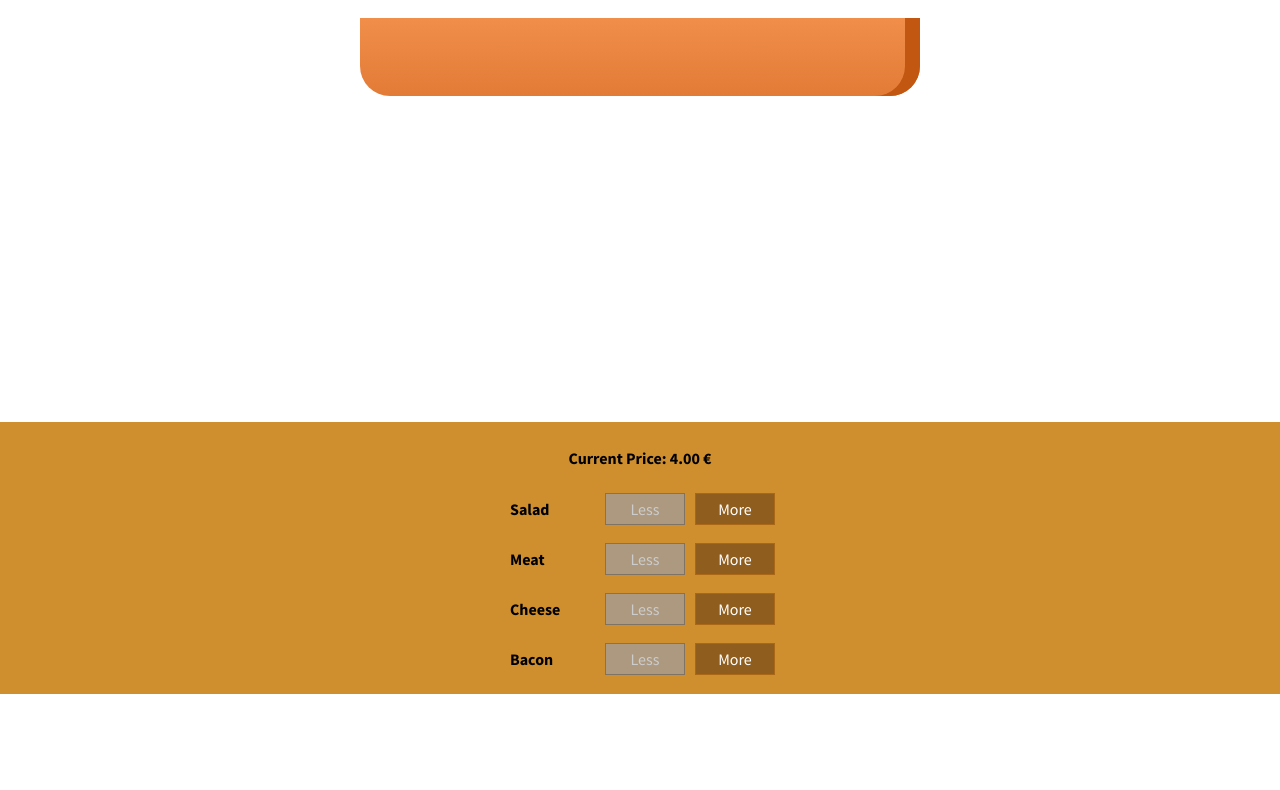
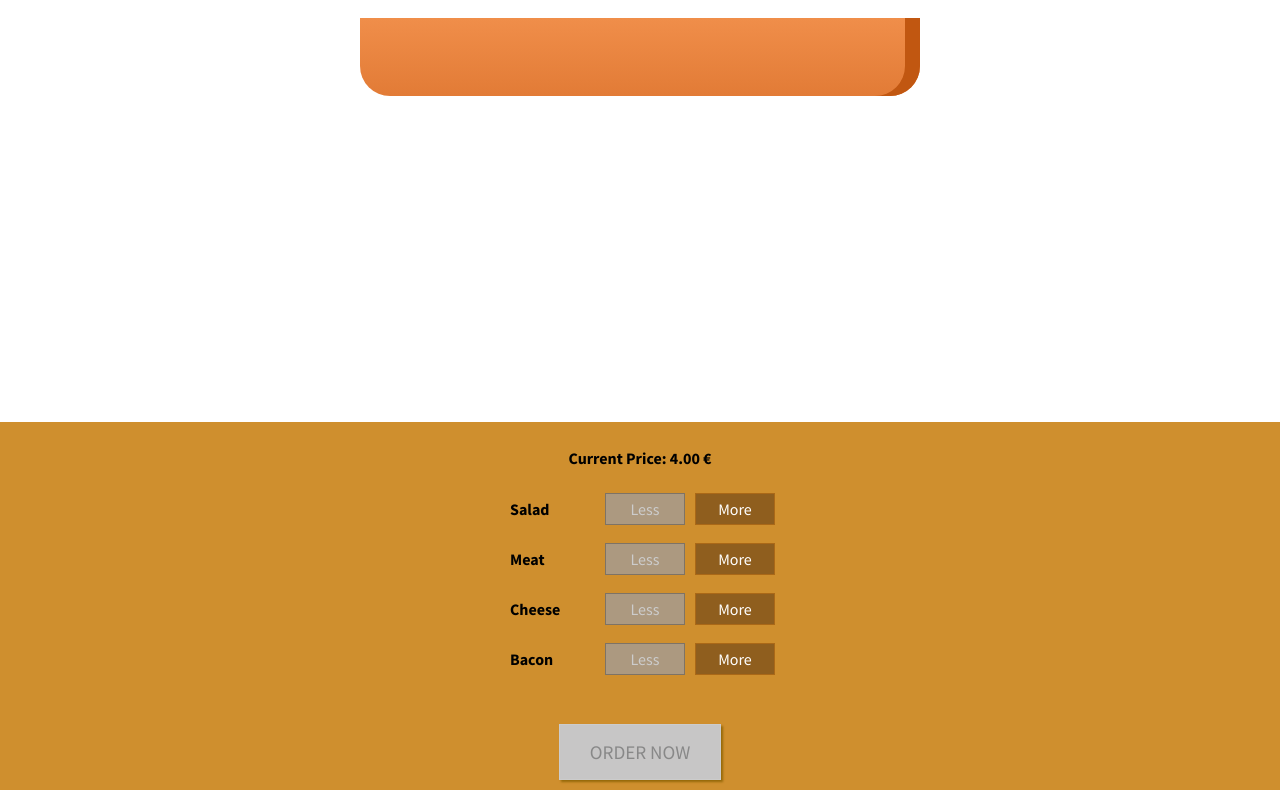
Before and after one commit to felixhaeberle/react-course, a React app in the folder burger-builder/: page / in a window 1280 px wide. Shown: the part 214-1004 px from the top of the page. Before the commit the page ends 908 px from the top, so only its background shows below. Built offline with nearby package versions, Linux system fonts and the light colour scheme.

Commit message:
Adding checkout button with ingredients logic

```diff
--- a/burger-builder/src/components/Burger/BuildControls/BuildControls.css
+++ b/burger-builder/src/components/Burger/BuildControls/BuildControls.css
@@ -8,3 +8,45 @@
   margin: auto;
   padding: 10px 0;
 }
+
+.OrderButton {
+    background-color: #DAD735;
+    outline: none;
+    cursor: pointer;
+    border: 1px solid #966909;
+    color: #966909;
+    font-family: inherit;
+    font-size: 1.2em;
+    margin-top: 40px;
+    padding: 15px 30px;
+    box-shadow: 2px 2px 2px #966909;
+}
+
+.OrderButton:hover, .OrderButton:active {
+    background-color: #A0DB41;
+    border: 1px solid #966909;
+    color: #966909;
+}
+
+.OrderButton:disabled {
+    background-color: #C7C6C6;
+    cursor: not-allowed;
+    border: 1px solid #ccc;
+    color: #888888;
+}
+
+.OrderButton:not(:disabled) {
+    animation: enable 0.3s linear;
+}
+
+@keyframes enable {
+    0% {
+        transform: scale(1);
+    }
+    60% {
+        transform: scale(1.1);
+    }
+    100% {
+        transform: scale(1);
+    }
+}
--- a/burger-builder/src/components/Burger/BuildControls/BuildControls.js
+++ b/burger-builder/src/components/Burger/BuildControls/BuildControls.js
@@ -1,6 +1,7 @@
 import React from 'react';
 import classes from './BuildControls.css';
 import BuildControl from './BuildControl/BuildControl';
+
 const controls = [
   {label: 'Salad', type: 'salad'},
   {label: 'Meat', type: 'meat'},
@@ -19,6 +20,7 @@
         removed={() => props.ingredientRemoved(ctrl.type)}
         disabled={props.disabled[ctrl.type]}/>
     ))}
+    <button disabled={!props.purchaseable} className={classes.OrderButton}>ORDER NOW</button>
   </div>
 );
 
--- a/burger-builder/src/containers/BurgerBuilder/BurgerBuilder.js
+++ b/burger-builder/src/containers/BurgerBuilder/BurgerBuilder.js
@@ -18,8 +18,20 @@
       cheese: 0,
       meat: 0
     },
-    totalPrice: 4
+    totalPrice: 4,
+    purchaseable: false
   };
+
+  updatePurchaseState(ingredients){
+    const sum = Object.keys(ingredients)
+      .map(igKey => {
+        return ingredients[igKey]
+      })
+      .reduce((sum, el) => {
+        return sum + el;
+      }, 0);
+    this.setState({purchaseable: sum > 0})
+  }
 
   addIngredientHandler = (type) => {
     const oldCount = this.state.ingredients[type];
@@ -32,6 +44,7 @@
     const oldPrice = this.state.totalPrice;
     const newPrice = oldPrice + priceAddition;
     this.setState({totalPrice: newPrice, ingredients: updatedIngredients});
+    this.updatePurchaseState(updatedIngredients);
   }
 
   removeIngredientHandler = (type) => {
@@ -48,6 +61,7 @@
     const oldPrice = this.state.totalPrice;
     const newPrice = oldPrice - priceDeduction;
     this.setState({totalPrice: newPrice, ingredients: updatedIngredients});
+    this.updatePurchaseState(updatedIngredients);
   }
 
 
@@ -67,6 +81,7 @@
           ingredientRemoved={this.removeIngredientHandler}
           disabled={disableInfo}
           price={this.state.totalPrice}
+          purchaseable={this.state.purchaseable}
         />
       </Aux>
 
```
